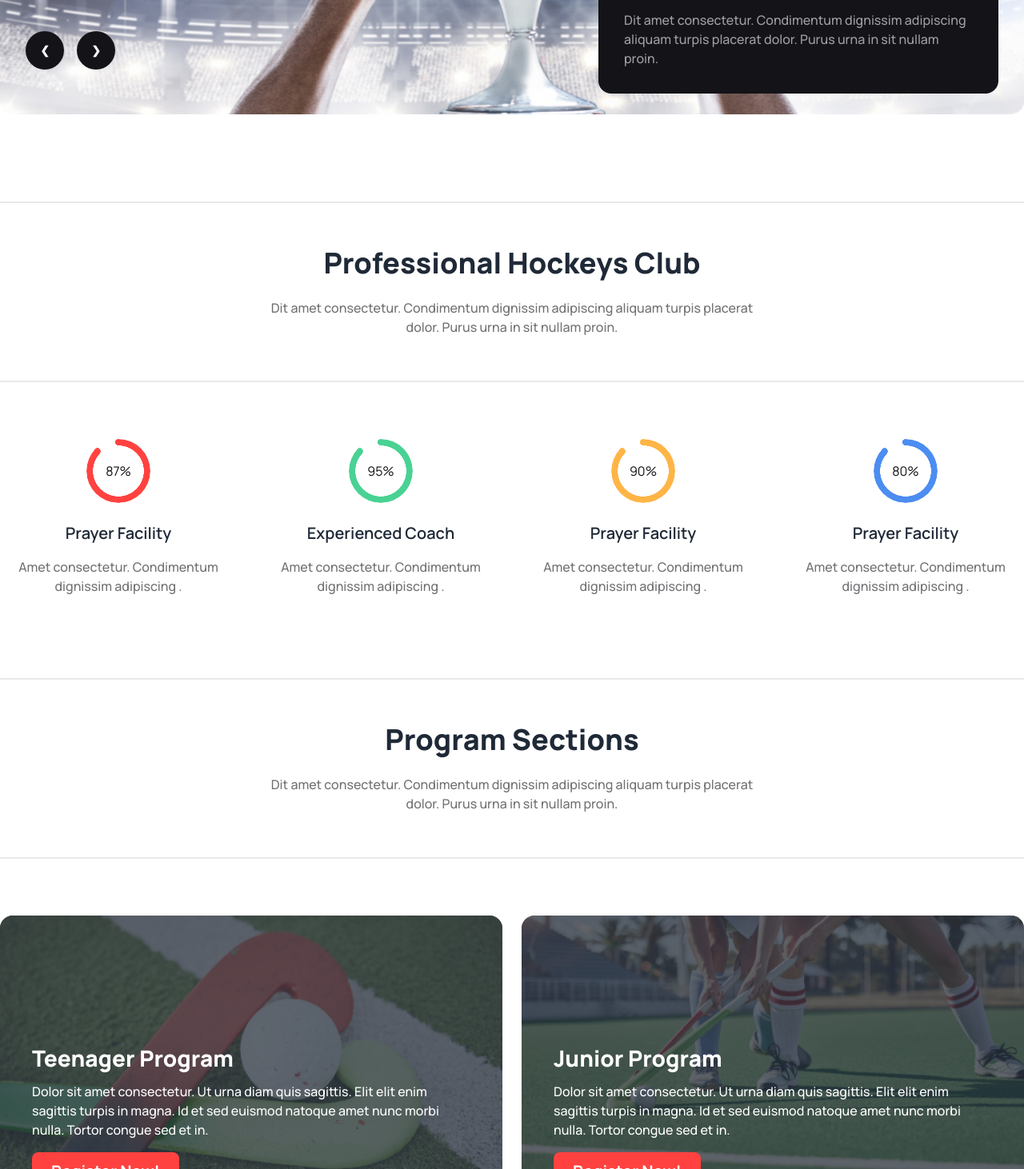
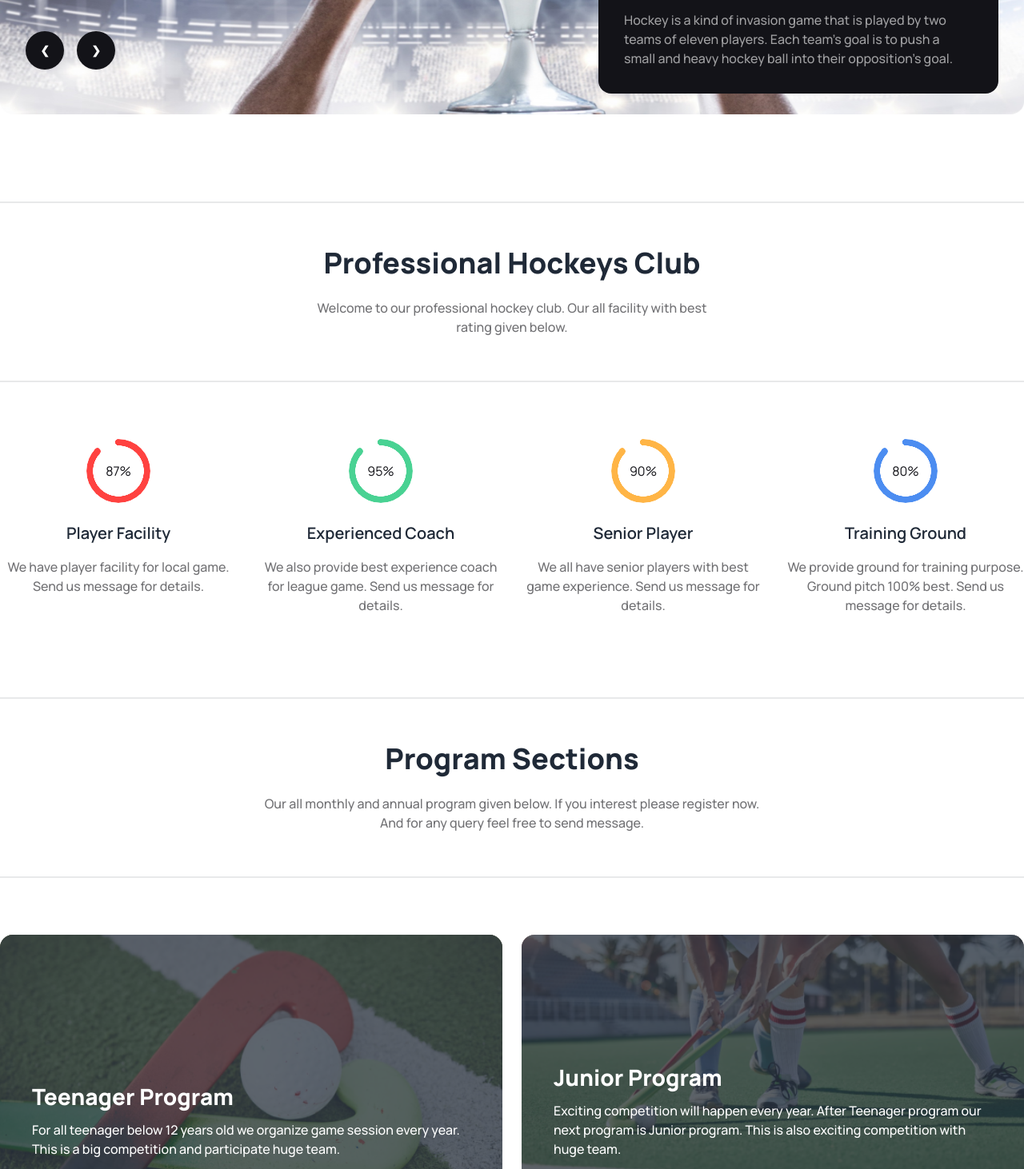
Before and after one commit to rockydey/hockey-assignment, a plain HTML site: page index.html in a window 1280 px wide. Shown: the part 511-1973 px from the top of the page at 80% size. Drawn offline with nearby package versions, Linux system fonts and the light colour scheme.

Commit message:
all text has been updated

```diff
--- a/index.html
+++ b/index.html
@@ -35,6 +35,11 @@
       integrity="sha512-DTOQO9RWCH3ppGqcWaEA1BIZOC6xxalwEsw9c2QQeAIftl+Vegovlnee1c9QX4TctnWMn13TZye+giMm8e2LwA=="
       crossorigin="anonymous"
       referrerpolicy="no-referrer" />
+    <!-- Favicon -->
+    <link
+      rel="shortcut icon"
+      href="./assets/Images/hockey.png"
+      type="image/x-icon" />
   </head>
   <body>
     <!-- Header Section -->
@@ -130,7 +135,7 @@
           </ul>
         </div>
         <div class="navbar-end space-x-3 md:space-x-5 lg:space-x-6">
-          <i class="fa-solid fa-magnifying-glass  cursor-pointer"></i>
+          <i class="fa-solid fa-magnifying-glass cursor-pointer"></i>
           <a
             class="btn bg-custom-color1 text-white text-xl font-bold px-6 border-0 hover:bg-custom-color1"
             >Get Ticket
@@ -212,8 +217,9 @@
           </h3>
           <p
             class="text-[14px] md:text-base text-[rgba(255,255,255,0.6)] font-medium">
-            Dit amet consectetur. Condimentum dignissim adipiscing aliquam
-            turpis placerat dolor. Purus urna in sit nullam proin.
+            Hockey is a kind of invasion game that is played by two teams of
+            eleven players. Each team's goal is to push a small and heavy hockey
+            ball into their opposition's goal.
           </p>
         </div>
       </section>
@@ -230,9 +236,8 @@
               Professional Hockeys Club
             </h2>
             <p class="text-custom-color3 text-base font-medium mt-6">
-              Dit amet consectetur. Condimentum dignissim adipiscing aliquam
-              turpis placerat <span class="block"></span> dolor. Purus urna in
-              sit nullam proin.
+              Welcome to our professional hockey club. Our all facility with
+              best <span class="block"></span> rating given below.
             </p>
           </div>
           <div class="divider"></div>
@@ -246,9 +251,10 @@
                 <span class="text-custom-color2">87%</span>
               </div>
               <div class="space-y-4">
-                <h3 class="text-xl font-semibold">Prayer Facility</h3>
+                <h3 class="text-xl font-semibold">Player Facility</h3>
                 <p class="text-custom-color3 text-base font-medium">
-                  Amet consectetur. Condimentum dignissim adipiscing .
+                  We have player facility for local game. Send us message for
+                  details.
                 </p>
               </div>
             </div>
@@ -262,7 +268,8 @@
               <div class="space-y-4">
                 <h3 class="text-xl font-semibold">Experienced Coach</h3>
                 <p class="text-custom-color3 text-base font-medium">
-                  Amet consectetur. Condimentum dignissim adipiscing .
+                  We also provide best experience coach for league game. Send us
+                  message for details.
                 </p>
               </div>
             </div>
@@ -274,9 +281,10 @@
                 <span class="text-custom-color2">90%</span>
               </div>
               <div class="space-y-4">
-                <h3 class="text-xl font-semibold">Prayer Facility</h3>
+                <h3 class="text-xl font-semibold">Senior Player</h3>
                 <p class="text-custom-color3 text-base font-medium">
-                  Amet consectetur. Condimentum dignissim adipiscing .
+                  We all have senior players with best game experience. Send us
+                  message for details.
                 </p>
               </div>
             </div>
@@ -288,9 +296,10 @@
                 <span class="text-custom-color2">80%</span>
               </div>
               <div class="space-y-4">
-                <h3 class="text-xl font-semibold">Prayer Facility</h3>
+                <h3 class="text-xl font-semibold">Training Ground</h3>
                 <p class="text-custom-color3 text-base font-medium">
-                  Amet consectetur. Condimentum dignissim adipiscing .
+                  We provide ground for training purpose. Ground pitch 100%
+                  best. Send us message for details.
                 </p>
               </div>
             </div>
@@ -306,9 +315,9 @@
               Program Sections
             </h2>
             <p class="text-custom-color3 text-base font-medium mt-6">
-              Dit amet consectetur. Condimentum dignissim adipiscing aliquam
-              turpis placerat <span class="block"></span> dolor. Purus urna in
-              sit nullam proin.
+              Our all monthly and annual program given below. If you interest
+              please register now. <span class="block"></span> And for any query
+              feel free to send message.
             </p>
           </div>
           <div class="divider"></div>
@@ -323,9 +332,9 @@
                   Teenager Program
                 </h2>
                 <p class="text-[14px] md:text-base text-white font-medium">
-                  Dolor sit amet consectetur. Ut urna diam quis sagittis. Elit
-                  elit enim sagittis turpis in magna. Id et sed euismod natoque
-                  amet nunc morbi nulla. Tortor congue sed et in.
+                  For all teenager below 12 years old we organize game session
+                  every year. This is a big competition and participate huge
+                  team.
                 </p>
                 <div class="card-actions justify-start">
                   <a
@@ -345,9 +354,9 @@
                   Junior Program
                 </h2>
                 <p class="text-[14px] md:text-base text-white font-medium">
-                  Dolor sit amet consectetur. Ut urna diam quis sagittis. Elit
-                  elit enim sagittis turpis in magna. Id et sed euismod natoque
-                  amet nunc morbi nulla. Tortor congue sed et in.
+                  Exciting competition will happen every year. After Teenager
+                  program our next program is Junior program. This is also
+                  exciting competition with huge team.
                 </p>
                 <div class="card-actions justify-start">
                   <a
@@ -369,9 +378,9 @@
                 </h2>
                 <p
                   class="text-[14px] md:text-base text-white font-medium w-full md:w-[45%]">
-                  Dolor sit amet consectetur. Ut urna diam quis sagittis. Elit
-                  elit enim sagittis turpis in magna. Id et sed euismod natoque
-                  amet nunc morbi nulla. Tortor congue sed et in.
+                  Most exciting and encouraging program is Professional program.
+                  Here all profession players with their team compete each
+                  other. This is most demandable competition and big program.
                 </p>
                 <div class="card-actions justify-start">
                   <a
@@ -393,9 +402,8 @@
               Our New Products
             </h2>
             <p class="text-custom-color3 text-base font-medium mt-6">
-              Dit amet consectetur. Condimentum dignissim adipiscing aliquam
-              turpis placerat <span class="block"></span> dolor. Purus urna in
-              sit nullam proin.
+              See our all beautiful product with reasonable price. All products
+              are <span class="block"></span> latest and best quality.
             </p>
           </div>
           <div class="divider"></div>
@@ -423,8 +431,10 @@
                     <span class="text-[#13131880]">200</span>
                   </p>
                 </div>
-                <h2 class="card-title">World Cup Flags Football</h2>
-                <p>Dolor sit amet consectetur. Ut urna diam quis sagittis.</p>
+                <h2 class="card-title">Full Hand Jersey</h2>
+                <p>
+                  Different color and beautiful pattern Jersey at low price.
+                </p>
                 <div class="flex justify-between">
                   <p class="text-custom-color1 text-lg font-extrabold">
                     Price - $22.00
@@ -460,7 +470,9 @@
                   </p>
                 </div>
                 <h2 class="card-title">World Cup Flags Football</h2>
-                <p>Dolor sit amet consectetur. Ut urna diam quis sagittis.</p>
+                <p>
+                  Best quality to play, different color and best leather design.
+                </p>
                 <div class="flex justify-between">
                   <p class="text-custom-color1 text-lg font-extrabold">
                     Price - $22.00
@@ -495,8 +507,8 @@
                     <span class="text-[#13131880]">200</span>
                   </p>
                 </div>
-                <h2 class="card-title">World Cup Flags Football</h2>
-                <p>Dolor sit amet consectetur. Ut urna diam quis sagittis.</p>
+                <h2 class="card-title">Cap For Hockeys</h2>
+                <p>Best quality and beautiful design with different color.</p>
                 <div class="flex justify-between">
                   <p class="text-custom-color1 text-lg font-extrabold">
                     Price - $22.00
@@ -531,8 +543,10 @@
                     <span class="text-[#13131880]">200</span>
                   </p>
                 </div>
-                <h2 class="card-title">World Cup Flags Football</h2>
-                <p>Dolor sit amet consectetur. Ut urna diam quis sagittis.</p>
+                <h2 class="card-title">Half Hand Jersey</h2>
+                <p>
+                  Beautiful pattern and color at low price with best quality.
+                </p>
                 <div class="flex justify-between">
                   <p class="text-custom-color1 text-lg font-extrabold">
                     Price - $22.00
@@ -567,8 +581,8 @@
                     <span class="text-[#13131880]">200</span>
                   </p>
                 </div>
-                <h2 class="card-title">World Cup Flags Football</h2>
-                <p>Dolor sit amet consectetur. Ut urna diam quis sagittis.</p>
+                <h2 class="card-title">Helmet For Hockeys</h2>
+                <p>Beautiful design and best quality with different color.</p>
                 <div class="flex justify-between">
                   <p class="text-custom-color1 text-lg font-extrabold">
                     Price - $22.00
@@ -603,8 +617,10 @@
                     <span class="text-[#13131880]">200</span>
                   </p>
                 </div>
-                <h2 class="card-title">World Cup Flags Football</h2>
-                <p>Dolor sit amet consectetur. Ut urna diam quis sagittis.</p>
+                <h2 class="card-title">World Cup Football</h2>
+                <p>
+                  Best quality to play, different color and best leather design.
+                </p>
                 <div class="flex justify-between">
                   <p class="text-custom-color1 text-lg font-extrabold">
                     Price - $22.00
@@ -628,9 +644,8 @@
               Clients Question
             </h2>
             <p class="text-custom-color3 text-base font-medium mt-6">
-              Dit amet consectetur. Condimentum dignissim adipiscing aliquam
-              turpis placerat <span class="block"></span> dolor. Purus urna in
-              sit nullam proin.
+              All of possible question will given below. For any dought send us
+              message<span class="block"></span> and take your problem solution.
             </p>
           </div>
           <div class="divider"></div>
@@ -646,9 +661,9 @@
                   Our Equipment
                 </div>
                 <div class="collapse-content">
-                  <p>
-                    Dolor sit amet consectetur. Ut urna diam quis sagittis. Elit
-                    elit enim sagittis turpis in magna.
+                  <p class="text-custom-color3 text-base font-semibold">
+                    All of our equipment are latest and best quality. You can
+                    cross check all equipment.
                   </p>
                 </div>
               </div>
@@ -658,9 +673,9 @@
                   Hockey Training
                 </div>
                 <div class="collapse-content">
-                  <p>
-                    Dolor sit amet consectetur. Ut urna diam quis sagittis. Elit
-                    elit enim sagittis turpis in magna.
+                  <p class="text-custom-color3 text-base font-semibold">
+                    We have best coach, best field, best workshop, best
+                    equipment and other you need to become good player.
                   </p>
                 </div>
               </div>
@@ -670,9 +685,9 @@
                   Private Lessons
                 </div>
                 <div class="collapse-content">
-                  <p>
-                    Dolor sit amet consectetur. Ut urna diam quis sagittis. Elit
-                    elit enim sagittis turpis in magna.
+                  <p class="text-custom-color3 text-base font-semibold">
+                    We provide important basic lesson and technique for our
+                    players.
                   </p>
                 </div>
               </div>
@@ -682,9 +697,8 @@
                   Ski Touring
                 </div>
                 <div class="collapse-content">
-                  <p>
-                    Dolor sit amet consectetur. Ut urna diam quis sagittis. Elit
-                    elit enim sagittis turpis in magna.
+                  <p class="text-custom-color3 text-base font-semibold">
+                    We have also Ski Touring facility and mentor.
                   </p>
                 </div>
               </div>
@@ -692,19 +706,19 @@
                 <input type="radio" name="my-accordion-3" />
                 <div class="collapse-title text-xl font-medium">Booking</div>
                 <div class="collapse-content">
-                  <p>
-                    Dolor sit amet consectetur. Ut urna diam quis sagittis. Elit
-                    elit enim sagittis turpis in magna.
+                  <p class="text-custom-color3 text-base font-semibold">
+                    We have limited sit for training. SO, you have to book sit
+                    first with additional money.
                   </p>
                 </div>
               </div>
               <div class="collapse collapse-plus rounded-none">
                 <input type="radio" name="my-accordion-3" />
-                <div class="collapse-title text-xl font-medium">Pricings</div>
+                <div class="collapse-title text-xl font-medium">Pricing</div>
                 <div class="collapse-content">
-                  <p>
-                    Dolor sit amet consectetur. Ut urna diam quis sagittis. Elit
-                    elit enim sagittis turpis in magna.
+                  <p class="text-custom-color3 text-base font-semibold">
+                    We provide best service at cheap price. So you need to
+                    worry. We also have scholarship for best player.
                   </p>
                 </div>
               </div>
@@ -719,9 +733,8 @@
           <div class="text-center my-6 md:my-8">
             <h2 class="text-2xl md:text-4xl font-extrabold">Get In Touch</h2>
             <p class="text-custom-color3 text-base font-medium mt-6">
-              Dit amet consectetur. Condimentum dignissim adipiscing aliquam
-              turpis placerat <span class="block"></span> dolor. Purus urna in
-              sit nullam proin.
+              Feel free to send message if you have any query and also get in
+              touch with ours to <span class="block"></span>get latest update.
             </p>
           </div>
           <div class="divider"></div>
@@ -851,8 +864,8 @@
           <div class="space-y-4">
             <h3 class="text-white text-3xl font-extrabold">Get In Touch</h3>
             <p class="text-[#FFFFFF99] text-base font-medium">
-              Dit amet consectetur. Condimentum adipiscing aliquam turpis
-              placerat dolor. Purus urna in sit nullam proin.
+              All important link and about our community given. Feel free to
+              send message for any query.
             </p>
           </div>
           <div class="space-y-4">
@@ -870,9 +883,15 @@
           <div class="space-y-6 text-center lg:text-left">
             <h3 class="text-white text-lg font-bold">Company</h3>
             <div class="space-y-4">
-              <p class="text-[#FFFFFF99] taxt-base font-medium cursor-pointer">About us</p>
-              <p class="text-[#FFFFFF99] taxt-base font-medium cursor-pointer">Leadership</p>
-              <p class="text-[#FFFFFF99] taxt-base font-medium cursor-pointer">Careers</p>
+              <p class="text-[#FFFFFF99] taxt-base font-medium cursor-pointer">
+                About us
+              </p>
+              <p class="text-[#FFFFFF99] taxt-base font-medium cursor-pointer">
+                Leadership
+              </p>
+              <p class="text-[#FFFFFF99] taxt-base font-medium cursor-pointer">
+                Careers
+              </p>
               <p class="text-[#FFFFFF99] taxt-base font-medium cursor-pointer">
                 News & Article
               </p>
@@ -882,21 +901,33 @@
           <div class="space-y-6 text-center lg:text-left">
             <h3 class="text-white text-lg font-bold">Support</h3>
             <div class="space-y-4">
-              <p class="text-[#FFFFFF99] taxt-base font-medium cursor-pointer">Help Center</p>
-              <p class="text-[#FFFFFF99] taxt-base font-medium cursor-pointer">FAQ</p>
+              <p class="text-[#FFFFFF99] taxt-base font-medium cursor-pointer">
+                Help Center
+              </p>
+              <p class="text-[#FFFFFF99] taxt-base font-medium cursor-pointer">
+                FAQ
+              </p>
               <p class="text-[#FFFFFF99] taxt-base font-medium cursor-pointer">
                 Ticket Support
               </p>
-              <p class="text-[#FFFFFF99] taxt-base font-medium cursor-pointer">Contact Us</p>
+              <p class="text-[#FFFFFF99] taxt-base font-medium cursor-pointer">
+                Contact Us
+              </p>
             </div>
           </div>
         </div>
         <div class="space-y-6 text-center lg:text-left">
           <h3 class="text-white text-lg font-bold space-y-4">Services</h3>
           <div class="space-y-4">
-            <p class="text-[#FFFFFF99] taxt-base font-medium cursor-pointer">Academy</p>
-            <p class="text-[#FFFFFF99] taxt-base font-medium cursor-pointer">Group Lesson</p>
-            <p class="text-[#FFFFFF99] taxt-base font-medium cursor-pointer">Private Lesson</p>
+            <p class="text-[#FFFFFF99] taxt-base font-medium cursor-pointer">
+              Academy
+            </p>
+            <p class="text-[#FFFFFF99] taxt-base font-medium cursor-pointer">
+              Group Lesson
+            </p>
+            <p class="text-[#FFFFFF99] taxt-base font-medium cursor-pointer">
+              Private Lesson
+            </p>
             <p class="text-[#FFFFFF99] taxt-base font-medium cursor-pointer">
               Hockeys for kids
             </p>
```
Also changed, not shown: assets/Images/hockey.png (added).
